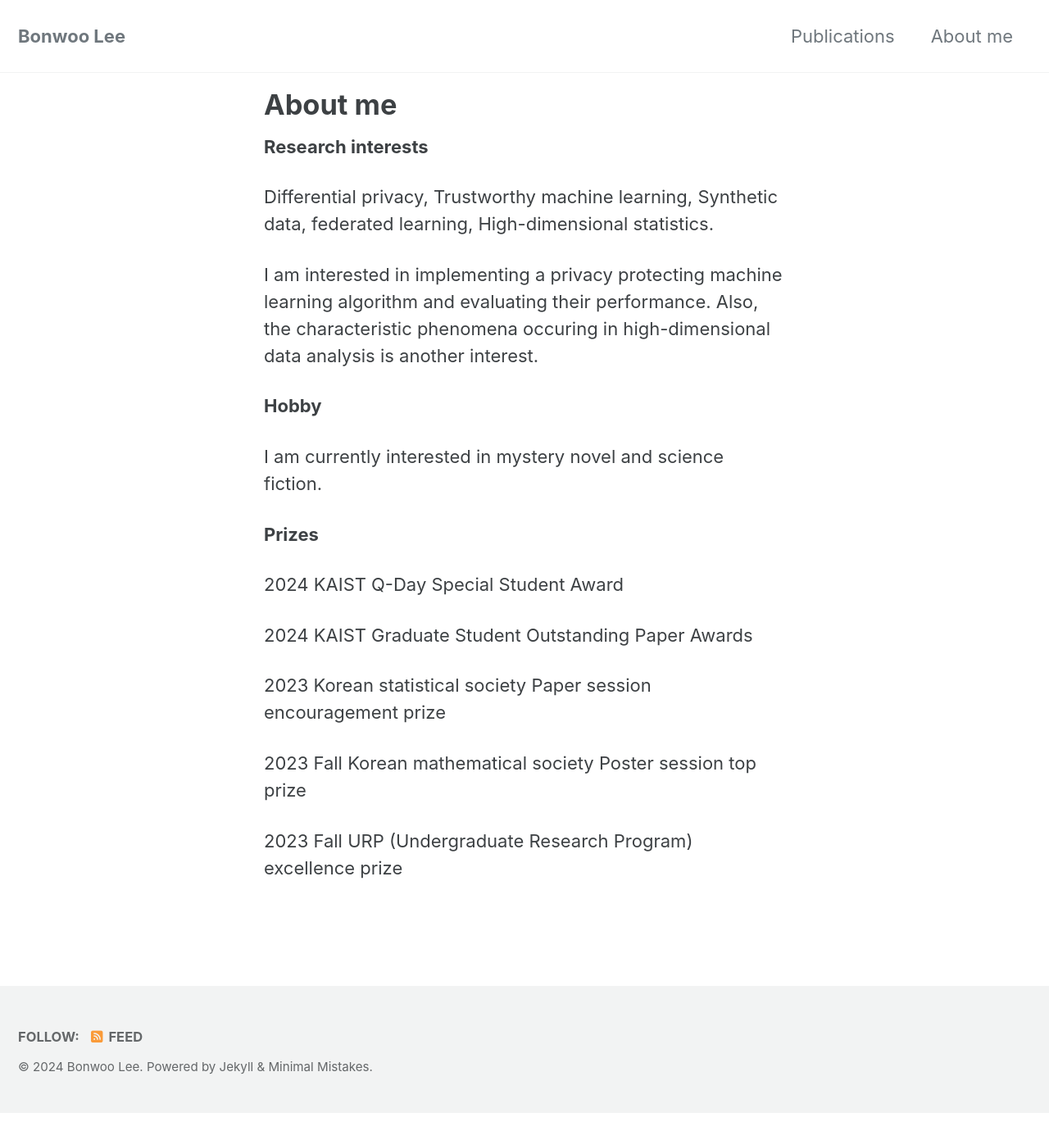
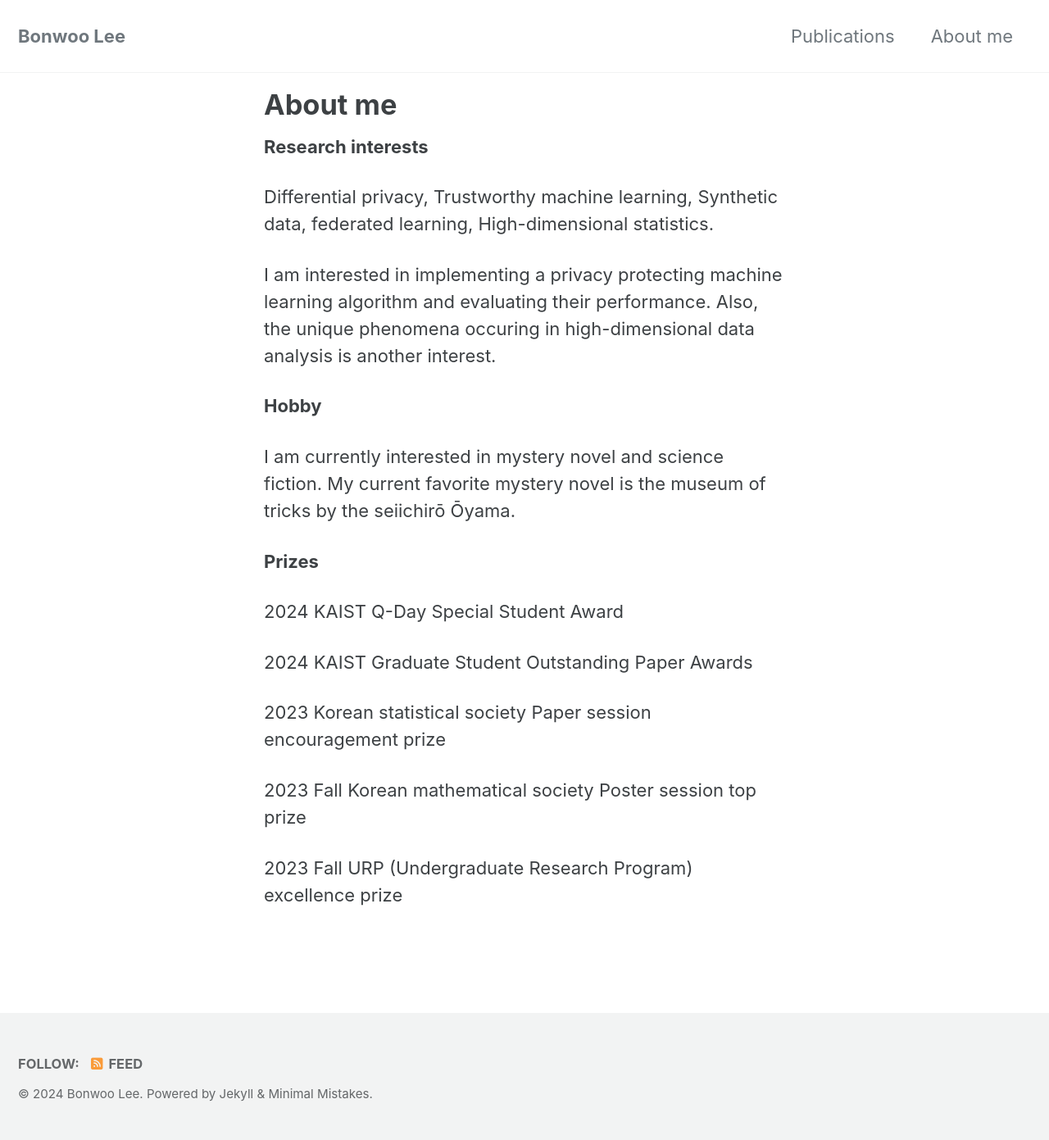
Before and after one commit to righthim/righthim.github.io, a Jekyll site: the page built from _pages/About.md, in a window 1280 px wide. Shown: the whole page at 82% size. Built offline with Jekyll 4.4.1, drawn with Linux system fonts in a browser that asks for light colours; cached includes are drawn as plain includes; before the commit the page ends 1358 px from its top, so only the background shows below that.

Commit message:
Update About.md

```diff
--- a/_pages/About.md
+++ b/_pages/About.md
@@ -9,11 +9,11 @@ __Research interests__
 
 Differential privacy, Trustworthy machine learning, Synthetic data, federated learning, High-dimensional statistics.
 
-I am interested in implementing a privacy protecting machine learning algorithm and evaluating their performance. Also, the characteristic phenomena occuring in high-dimensional data analysis is another interest.
+I am interested in implementing a privacy protecting machine learning algorithm and evaluating their performance. Also, the unique phenomena occuring in high-dimensional data analysis is another interest.
 
 __Hobby__
 
-I am currently interested in mystery novel and science fiction.
+I am currently interested in mystery novel and science fiction. My current favorite mystery novel is the museum of tricks by the seiichirō Ōyama.
 
 __Prizes__
 
```
